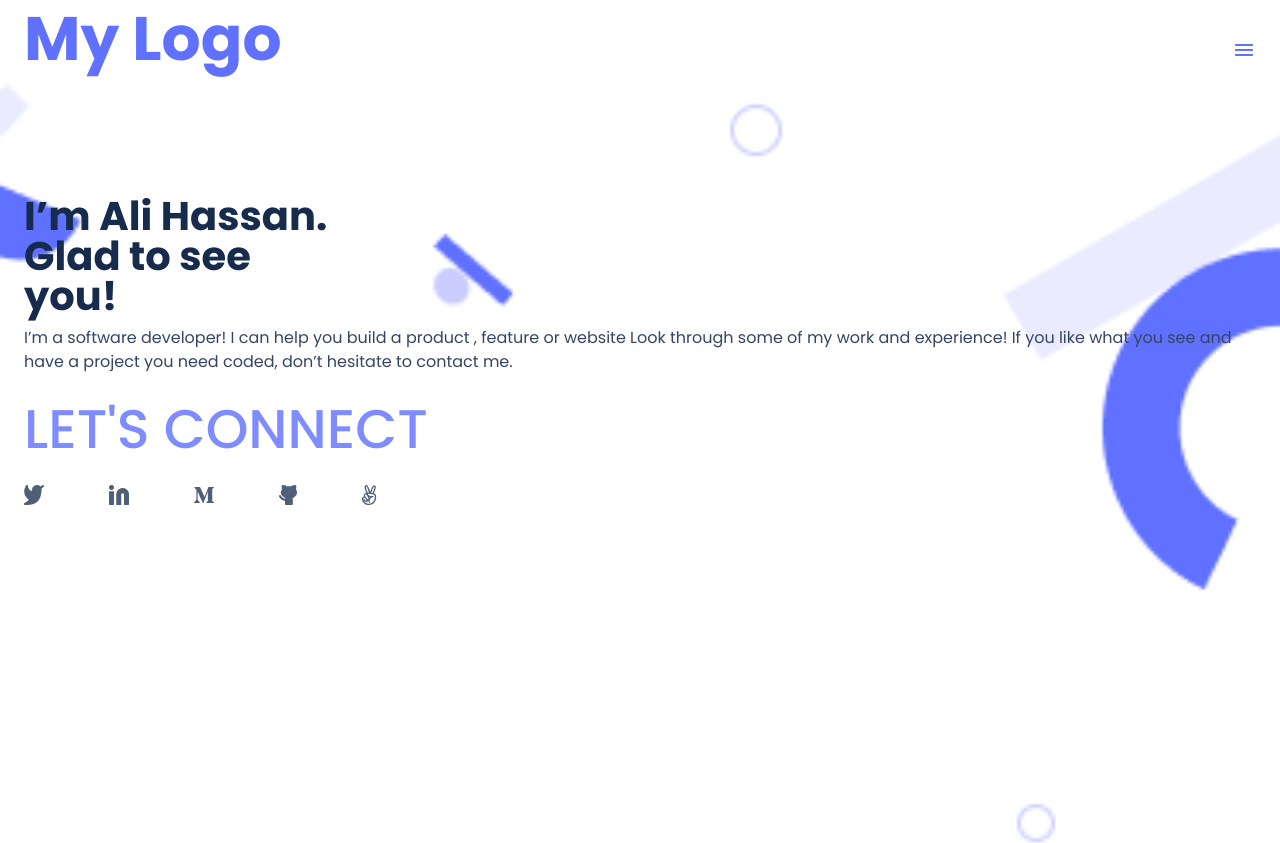
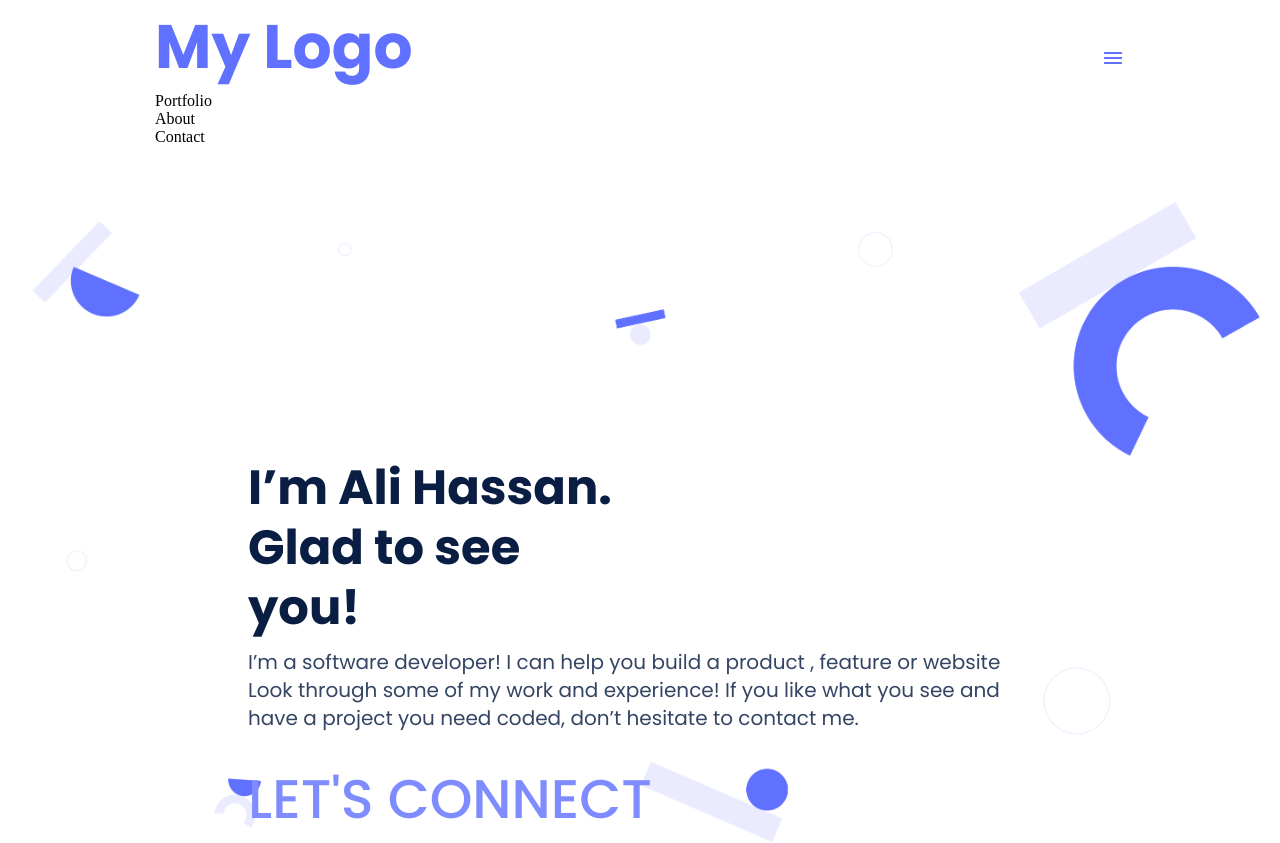
Before and after one commit to mhassa204/Portfolio-Project, a website: page index.html in a window 1280 px wide. Shown: the top 843 px of the page. Drawn offline with Linux system fonts and the light colour scheme.

Commit message:
Updated media querry

```diff
--- a/index.html
+++ b/index.html
@@ -16,14 +16,14 @@
               <a href="#">My Logo</a>
               <img src="./img/Icon - Menu.png" alt="Icon-menu" />
             </nav>
-            <!-- <nav class="menuBar">
+            <nav class="menuBar">
               <a href="#"></a>
               <div class="menuFlex">
                 <p>Portfolio</p>
                 <p>About</p>
                 <p>Contact</p>
               </div>
-            </nav> -->
+            </nav>
           </header>
           <div class="bgimage">
             <div class="about">
--- a/style.css
+++ b/style.css
@@ -405,3 +405,65 @@ header {
   color: #5e6c84;
 }
 }
+/* --------------------desktop version------------- */
+@media (min-width: 768px) {
+  body {
+    margin: 0;
+    padding: 0;
+  }
+
+  header {
+    padding: 1.5rem 9.6875rem 1.5rem 9.6875rem;
+    background-color: #fff;
+  }
+  .front {
+    background-color: #e5e5e5;
+  }
+
+  .container {
+    background-color: #fff;
+    border-radius: 0 0 0 6rem;
+  }
+
+  .bgimage {
+
+    margin: 2rem 0.5rem 4.7rem  2rem;
+    padding: 0 1.5rem 1.5rem 1.5rem;
+    background-image: url("./img/Header\ bg@2x.png");
+    background-size: 100%;
+    background-position: cover;
+    background-repeat: no-repeat;
+    height: 100%;
+    overflow: hidden;
+    background-color: #fff;
+
+  }
+
+  .intro h1 {
+    color: #091e42;
+    font-size: 3rem;
+    font-weight: 700;
+    line-height: 3.75rem;
+    padding: 9rem 12rem 0 12rem;
+  }
+
+  .intro p {
+    font-size: 1.25rem;
+    line-height: 1.75rem;
+    padding: 0 15rem 0.75rem 12rem;
+  }
+
+  .connect {
+    padding: 0 10rem 0 12rem;
+  }
+
+  .social {
+    padding: 0 10rem 6.6rem 12rem;
+    margin-bottom:6.625rem;
+  }
+
+  .social ul {
+    gap: 1.25rem;
+  }
+
+}
```
Also changed, not shown: img/Header bg@2x.png (added).
